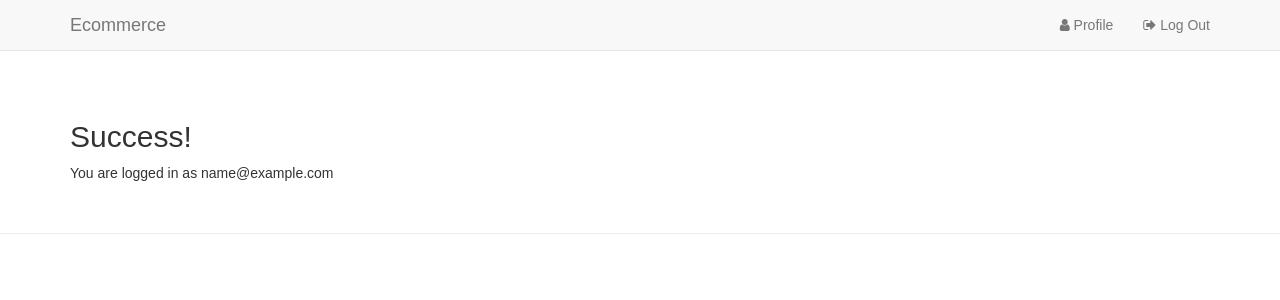
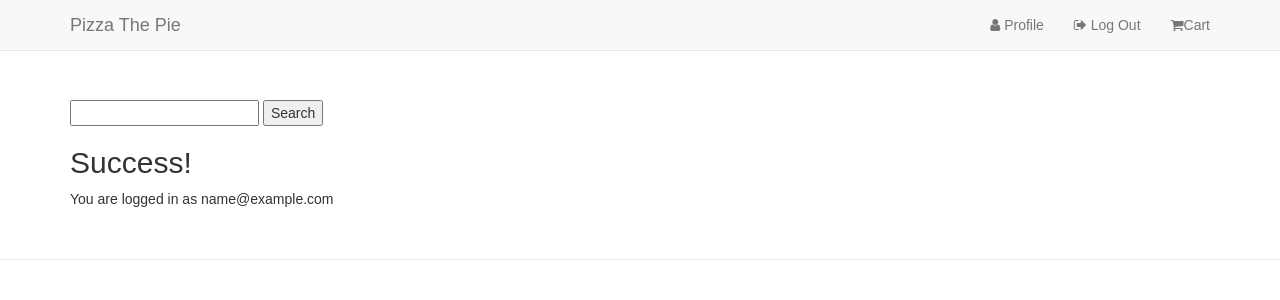
Before and after one commit to kennedydmb/pizza-the-pie, a Django app: page /accounts/profile/ in a window 1280 px wide. Shown: the top 300 px of the page. Run offline with Django 3.2, Linux system fonts and the light colour scheme; the visitor is signed in with stand-in values (Sample User, id 1); some libraries are stand-ins or nearby versions.

Commit message:
Added cart and search

```diff
--- a/templates/base.html
+++ b/templates/base.html
@@ -5,7 +5,7 @@
     <meta charset="UTF-8">
     <meta name="viewport" content="width=device-width, initial-scale=1.0">
     <meta http-equiv="X-UA-Compatible" content="ie=edge">
-    <title>Ecommerce</title>
+    <title>Pizza The Pie</title>
     <link rel="stylesheet" href="https://cdnjs.cloudflare.com/ajax/libs/bootswatch/3.3.7/cerulean/bootstrap.min.css">
     <link rel="stylesheet" href="{% static 'font-awesome/css/font-awesome.min.css' %}">
     <link rel="stylesheet" href="{% static 'css/custom.css' %}">
@@ -25,7 +25,7 @@
                     <span class="icon-bar"></span>
                     <span class="icon-bar"></span>
                 </button>
-                <a class="navbar-brand" href="/">Ecommerce</a>
+                <a class="navbar-brand" href="/">Pizza The Pie</a>
             </div>
             <div id="navbar" class="navbar-collapse collapse">
                 <ul class="nav navbar-nav navbar-right">
@@ -37,9 +37,12 @@
                         <li><a href="{% url 'login' %}"><i class="fa fa-sign-in"></i> Log In</a></li>
                     {% endif %}
                     <li>
-
-                        <!-- Add view cart logic here -->
-
+                        <a href="{% url 'view_cart' %}">
+                            <i class="fa fa-shopping-cart"></i>Cart
+                            {% if course_count > 0 %}
+                            <label class="badge badge-warning">{{ course_count }}</label>
+                            {% endif %}
+                        </a>
                     </li>
                 </ul>
             </div>
@@ -55,7 +58,12 @@
         </div>
     {% endif %}
     <div class="container">
-        <!-- Search logic here -->
+        <div class="display">
+            <form action="{% url 'search' %}" method="get">
+                <input type="text" name="q">
+                <button type="search">Search</button>
+            </form>
+        </div>
         {% block content %} {% endblock %}
     </div>
     <footer>
```
